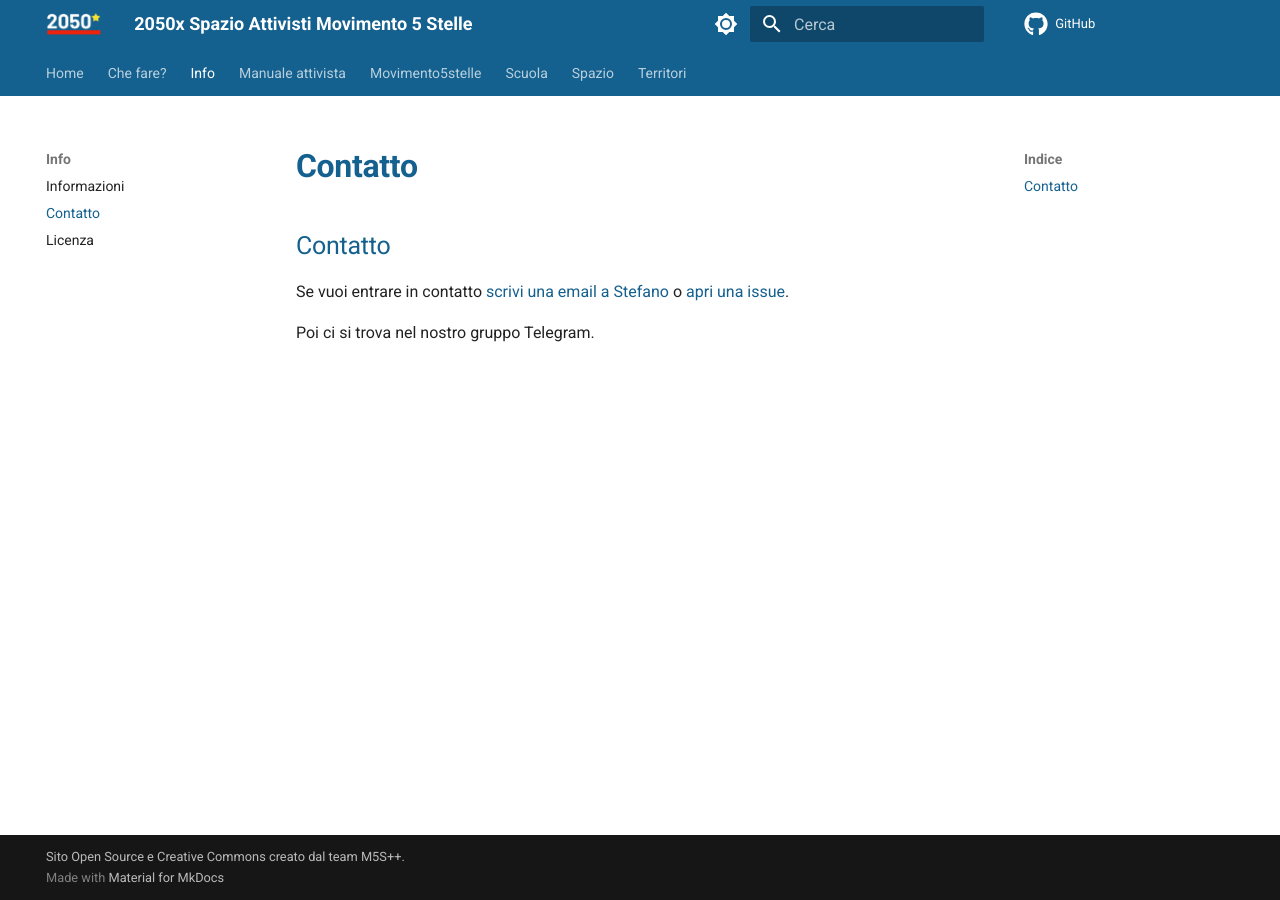
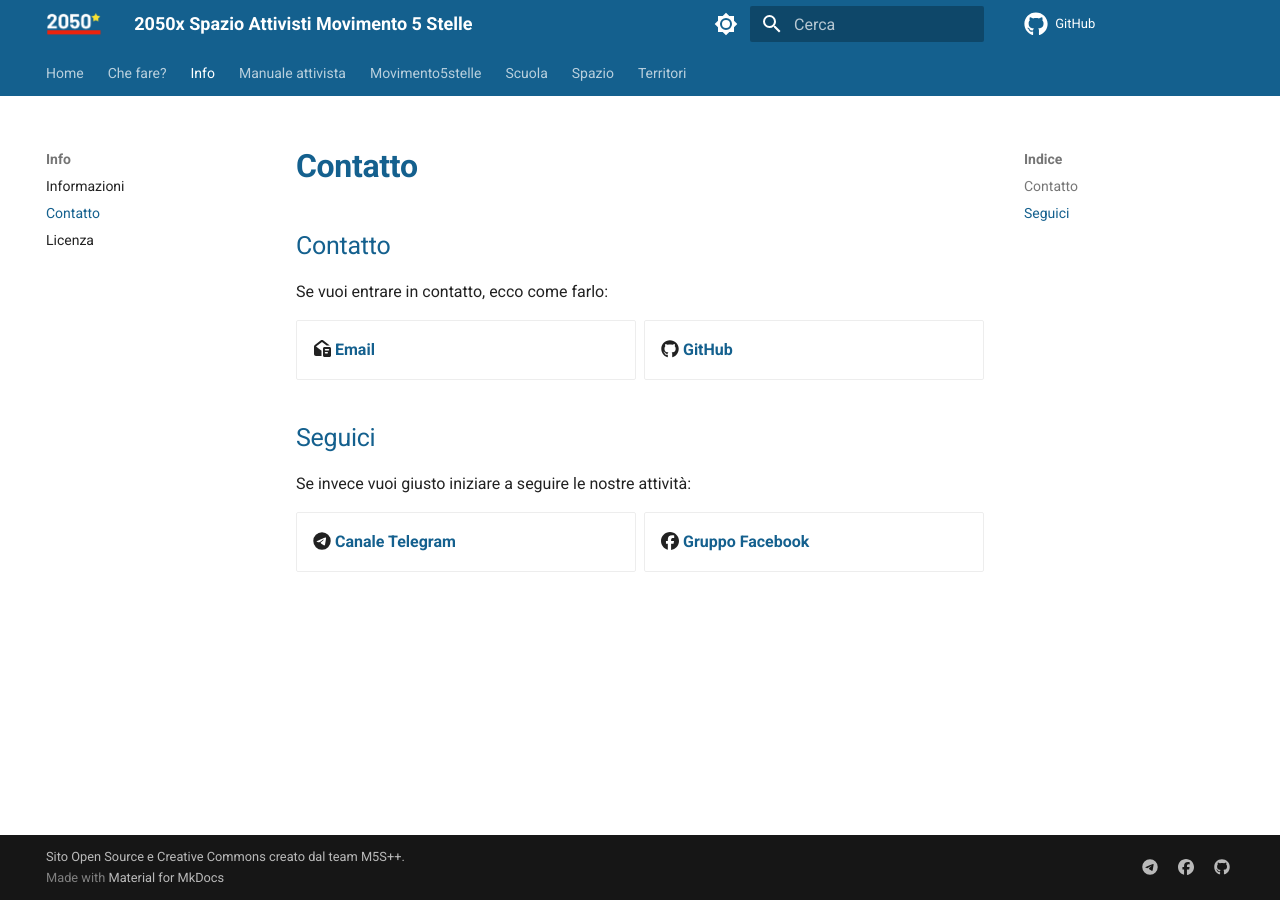
Before and after one commit to 2050x/2050x.github.io, an MkDocs documentation site: the page built from docs/info/contatto.md, in a window 1280 px wide. Built offline with MkDocs 1.6.1 and Material for MkDocs 9.7.7, drawn with Linux system fonts in a browser that asks for light colours; comment, search, counter and statistics services are not loaded.

Commit message:
contatti

```diff
--- a/docs/info/contatto.md
+++ b/docs/info/contatto.md
@@ -1,4 +1,19 @@
 ## Contatto
-Se vuoi entrare in contatto [scrivi una email a Stefano](mailto:stefano.cecere@gmail.com) o [apri una issue](https://github.com/m5sx/m5sx.github.io/issues).
+Se vuoi entrare in contatto, ecco come farlo:
 
-Poi ci si trova nel nostro gruppo Telegram.
+<div class="grid cards" markdown>
+
+- :fontawesome-solid-envelope-open-text: **[Email](mailto:stefano.cecere@gmail.com)**
+- :fontawesome-brands-github: **[GitHub](https://github.com/2050x)**
+
+</div><i class="fa-solid fa-envelope-open-text"></i>
+
+## Seguici
+Se invece vuoi giusto iniziare a seguire le nostre attività:
+
+<div class="grid cards" markdown>
+
+- :fontawesome-brands-telegram: **[Canale Telegram](https://t.me/org2050x)**
+- :fontawesome-brands-facebook: **[Gruppo Facebook](https://www.facebook.com/groups/2050x)**
+
+</div><i class="fa-solid fa-envelope-open-text"></i>
--- a/mkdocs.yml
+++ b/mkdocs.yml
@@ -74,6 +74,13 @@ extra:
   analytics:
     provider: google
     property: G-6CTL17N8TN
+  social:
+    - icon: fontawesome/brands/telegram
+      link: https://t.me/org2050x
+    - icon: fontawesome/brands/facebook
+      link: https://www.facebook.com/groups/2050x
+    - icon: fontawesome/brands/github
+      link: https://github.com/2050x
   consent:
     title: Accettazione Cookie
     description: >-
```
